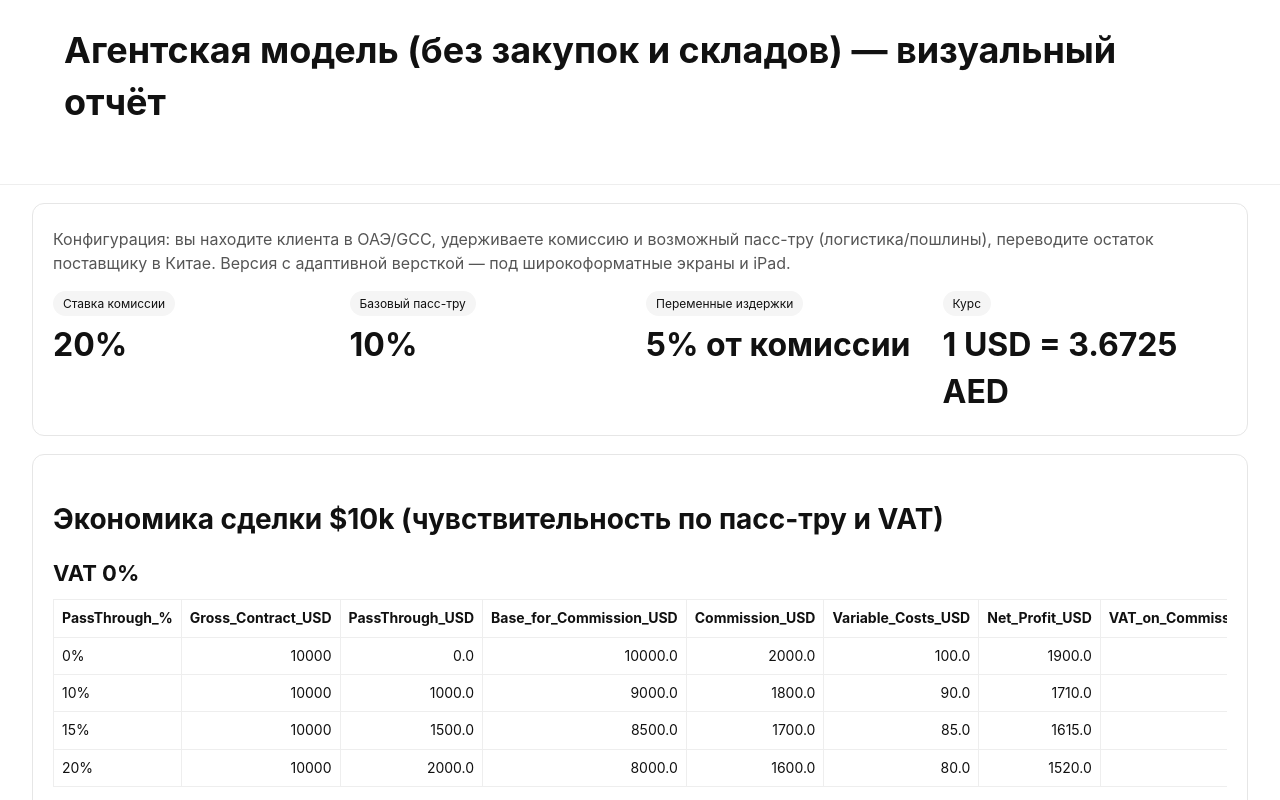
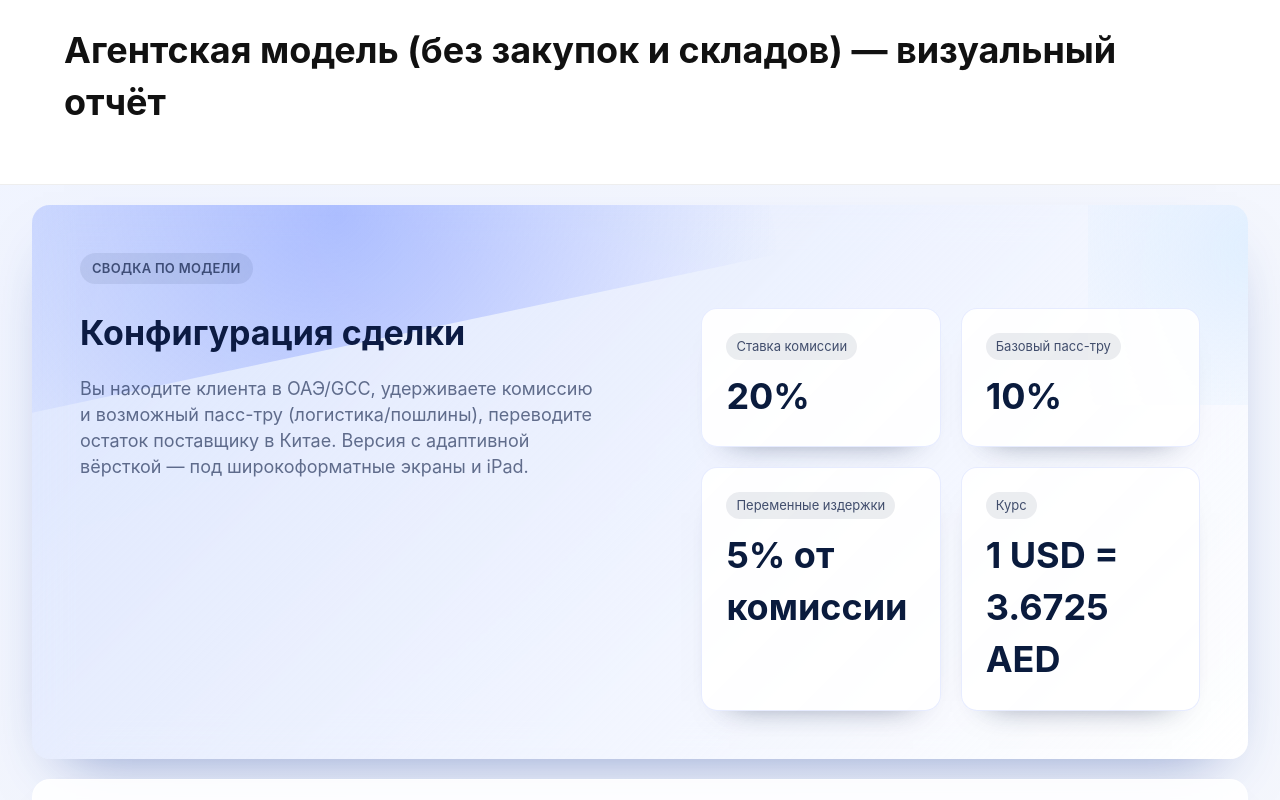
Before and after one commit to therealbulathan/agent-commission-model, a plain HTML site: page index.html in a window 1280 px wide. Shown: the top 800 px of the page. Drawn offline with Linux system fonts and the light colour scheme.

Commit message:
Restyle hero section with minimalist layout

```diff
--- a/index.html
+++ b/index.html
@@ -8,14 +8,14 @@
 <style>
   :root { --space: min(4vw, 32px); --container: min(1320px, 96vw); }
   html, body { margin:0; padding:0; }
-  body { font-family: -apple-system, BlinkMacSystemFont, "Segoe UI", Roboto, Arial, sans-serif; color:#111; line-height:1.45; }
+  body { font-family: -apple-system, BlinkMacSystemFont, "Segoe UI", Roboto, Arial, sans-serif; color:#111; line-height:1.45; background: radial-gradient(circle at top left, #f0f4ff 0%, #f9fafc 50%, #ffffff 100%); min-height: 100vh; }
   .container { max-width: var(--container); margin: 0 auto; padding: 0 var(--space) var(--space); }
-  header { padding: calc(var(--space)*0.75) var(--space); border-bottom:1px solid #eee; position: sticky; top:0; background:#fff; z-index: 10; }
+  header { padding: calc(var(--space)*0.75) var(--space); border-bottom:1px solid #eee; position: sticky; top:0; background:#fff; z-index: 10; backdrop-filter: blur(12px); }
   h1 { font-size: clamp(20px, 3.2vw, 36px); margin: 0; }
   h2 { font-size: clamp(18px, 2.2vw, 28px); margin: 24px 0 12px; }
   h3 { font-size: clamp(16px, 1.8vw, 22px); margin: 18px 0 10px; }
   p, li { font-size: clamp(14px, 1.3vw, 16px); }
-  .card { border:1px solid #e6e6e6; border-radius:12px; padding: clamp(12px, 2vw, 20px); margin: 18px 0; background:#fff; }
+  .card { border:1px solid rgba(255,255,255,0.6); border-radius:18px; padding: clamp(16px, 3vw, 32px); margin: 20px 0; background: rgba(255,255,255,0.88); box-shadow: 0 20px 40px -24px rgba(43,59,93,0.35); backdrop-filter: blur(18px); }
   .grid { display:grid; grid-template-columns: repeat(4, 1fr); gap: 12px; }
   .pill { display:inline-block; padding:4px 10px; border-radius:999px; background:#f5f5f5; margin-bottom:6px; font-size: 12px; }
   .kpi { font-size: clamp(22px, 2.6vw, 32px); font-weight: 700; }
@@ -28,14 +28,71 @@
   .table th:first-child, .table td:first-child { text-align: left; }
   .caption { font-size: 12px; color:#666; margin-top: 4px; }
   .footnote { font-size: 12px; color:#666; }
-  .hero { padding-top: 8px; }
+  .hero { padding: clamp(24px, 4vw, 48px); position: relative; overflow: hidden; border: none; background: linear-gradient(135deg, rgba(64,116,255,0.12) 0%, rgba(255,255,255,0.95) 100%); box-shadow: 0 28px 60px -32px rgba(31,64,153,0.55); color: #0c1b43; }
+  .hero::before {
+    content: "";
+    position: absolute;
+    inset: -120px 40% auto -120px;
+    height: 260px;
+    background: radial-gradient(circle at center, rgba(96,126,255,0.55), rgba(96,126,255,0));
+    opacity: 0.75;
+    pointer-events: none;
+    transform: rotate(-12deg);
+  }
+  .hero::after {
+    content: "";
+    position: absolute;
+    width: 320px;
+    height: 320px;
+    right: -160px;
+    top: -120px;
+    background: radial-gradient(circle at center, rgba(219,236,255,0.9) 0%, rgba(219,236,255,0));
+    opacity: 0.85;
+    pointer-events: none;
+  }
+  .hero > * { position: relative; z-index: 1; }
+  .hero-badge {
+    display: inline-flex;
+    align-items: center;
+    gap: 6px;
+    padding: 6px 12px;
+    border-radius: 999px;
+    background: rgba(12,27,67,0.08);
+    font-size: 13px;
+    font-weight: 600;
+    letter-spacing: 0.02em;
+    text-transform: uppercase;
+    color: rgba(12,27,67,0.7);
+    margin-bottom: clamp(16px, 2vw, 24px);
+  }
+  .hero-layout {
+    display: grid;
+    grid-template-columns: minmax(0, 1.15fr) minmax(0, 1fr);
+    gap: clamp(24px, 4vw, 48px);
+    align-items: start;
+  }
+  .hero-intro h2 { margin: 0 0 12px; font-size: clamp(22px, 3vw, 34px); color: #0c1b43; }
+  .hero-description { font-size: clamp(15px, 1.6vw, 18px); color: rgba(12,27,67,0.76); max-width: 520px; }
+  .hero-metrics { display: grid; grid-template-columns: repeat(2, minmax(0, 1fr)); gap: clamp(14px, 2.4vw, 20px); }
+  .hero-metric {
+    background: rgba(255,255,255,0.92);
+    padding: clamp(14px, 2.8vw, 24px);
+    border-radius: 16px;
+    border: 1px solid rgba(187,201,255,0.35);
+    box-shadow: 0 18px 32px -28px rgba(12, 27, 67, 0.65);
+  }
+  .hero .pill { background: rgba(12,27,67,0.08); color: rgba(12,27,67,0.76); font-size: 13px; margin-bottom: 10px; }
+  .hero .kpi { color: #0a1b3d; font-size: clamp(24px, 3vw, 36px); }
+  .hero .muted { color: rgba(12,27,67,0.62); }
   @media (max-width: 1024px) {
-    .grid { grid-template-columns: repeat(2, 1fr); }
+    .hero-layout { grid-template-columns: 1fr; }
+    .hero-metrics { grid-template-columns: repeat(2, minmax(0, 1fr)); }
     table.table { min-width: 680px; }
   }
   @media (max-width: 768px) {
-    .grid { grid-template-columns: 1fr; }
-    .card { padding: 14px; }
+    .card { padding: 18px; }
+    .hero { padding: 28px 20px; }
+    .hero-metrics { grid-template-columns: 1fr; }
     table.table { min-width: 560px; }
   }
 </style>
@@ -49,23 +106,29 @@
 
 <main class="container">
   <section class="card hero">
-    <p class="muted">Конфигурация: вы находите клиента в ОАЭ/GCC, удерживаете комиссию и возможный пасс-тру (логистика/пошлины), переводите остаток поставщику в Китае. Версия с адаптивной версткой — под широкоформатные экраны и iPad.</p>
-    <div class="grid">
-      <div>
+    <div class="hero-badge">Сводка по модели</div>
+    <div class="hero-layout">
+      <div class="hero-intro">
+        <h2>Конфигурация сделки</h2>
+        <p class="muted hero-description">Вы находите клиента в ОАЭ/GCC, удерживаете комиссию и возможный пасс-тру (логистика/пошлины), переводите остаток поставщику в Китае. Версия с адаптивной вёрсткой — под широкоформатные экраны и iPad.</p>
+      </div>
+      <div class="hero-metrics">
+        <div class="hero-metric">
           <div class="pill">Ставка комиссии</div>
           <div class="kpi">20%</div>
         </div>
-      <div>
+        <div class="hero-metric">
           <div class="pill">Базовый пасс-тру</div>
           <div class="kpi">10%</div>
         </div>
-      <div>
+        <div class="hero-metric">
           <div class="pill">Переменные издержки</div>
           <div class="kpi">5% от комиссии</div>
         </div>
-      <div>
+        <div class="hero-metric">
           <div class="pill">Курс</div>
           <div class="kpi">1 USD = 3.6725 AED</div>
+        </div>
       </div>
     </div>
   </section>
```
Lines whose indentation alone changed are shown as unchanged.
